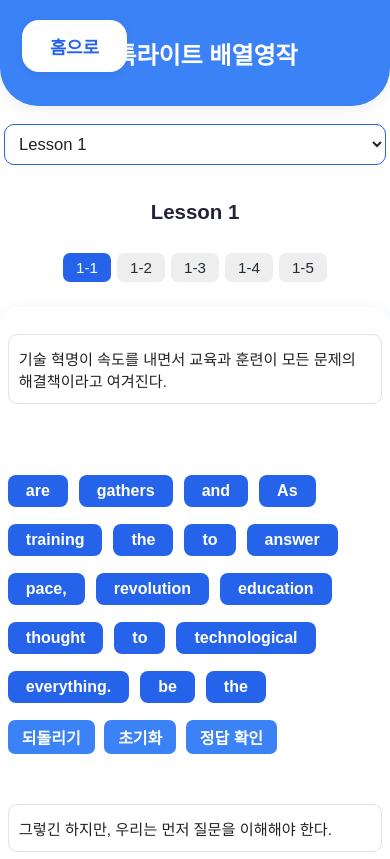
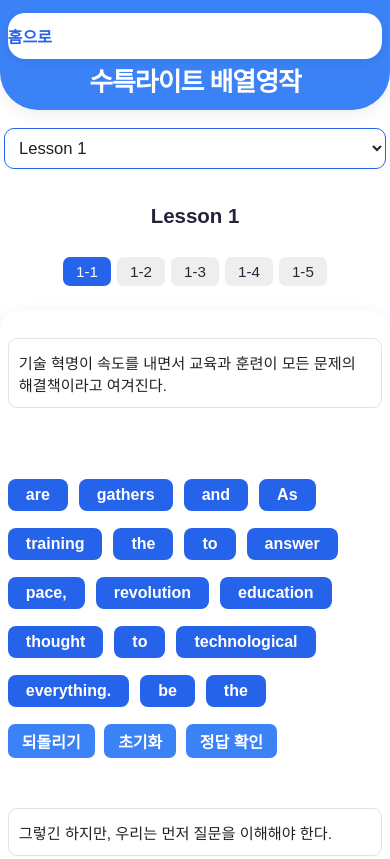
Before and after one commit to nmyway77/sutarr, a plain HTML site: page index.html in a window 390 px wide. Shown: the top 859 px of the page. Drawn offline with nearby package versions, Linux system fonts and the light colour scheme.

Commit message:
Add files via upload

```diff
--- a/index.html
+++ b/index.html
@@ -7,30 +7,45 @@
   <script src="https://cdnjs.cloudflare.com/ajax/libs/Sortable/1.15.0/Sortable.min.js"></script>
   <style>
     body { font-family: 'Arial Rounded MT Bold', Arial, sans-serif; background:#fff; margin:0; }
+    /* ----- 상단 Header 부분 ----- */
     .header {
-      background: #3b82f6; color: #fff; text-align: center;
-      font-size: 1.5rem; font-weight: bold; box-shadow: 0 4px 16px rgba(0,0,0,0.07);
-      margin-bottom: 18px; border-radius: 0 0 38px 38px;
-      min-height: 70px; position: relative;
-      display: flex; align-items: center; justify-content: center;
-      padding-top: 18px; padding-bottom: 18px;
+      background: #3b82f6;
+      color: #fff;
+      font-size: 1.5rem;
+      font-weight: bold;
+      box-shadow: 0 4px 16px rgba(0,0,0,0.07);
+      margin-bottom: 18px;
+      border-radius: 0 0 38px 38px;
+      min-height: 70px;
+      display: flex;
+      align-items: center;
+      justify-content: flex-start;
+      padding: 16px 12px 16px 16px;
+      gap: 18px;
+    }
+    .header-title {
+      flex: 1;
+      text-align: center;
+      font-size: 1.25em;
+      font-weight: bold;
+      letter-spacing: -1px;
+      line-height: 1.1;
     }
     .home-btn {
-      position: absolute;
-      left: 22px; top: 20px;
       background: #fff; color: #2563eb;
       font-size: 1.11rem; border: none; border-radius: 17px;
-      padding: 13px 28px;
+      padding: 10px 22px;
       font-weight: bold; cursor: pointer; text-decoration: none;
       box-shadow: 0 2px 9px #0001;
       z-index: 2;
+      transition: background 0.15s, color 0.15s;
       display: inline-block;
-      transition: background 0.15s, color 0.15s;
     }
     .home-btn:active, .home-btn:focus, .home-btn:hover {
       background: #eaf1ff; color: #1552b8;
       text-decoration: underline;
     }
+    /* ----- 메인 영역 ----- */
     .mainbar { max-width: 550px; margin: 15px auto 0 auto; display:flex; flex-direction:column; align-items:center; gap:12px; }
     .lesson-select { padding: 9px 10px; border: 1.3px solid #2563eb; border-radius: 10px; font-size: 1.04rem; background: #fff; color: #222; width: 100%; max-width:98vw; min-width:140px; margin-bottom: 5px;}
     .main-title { text-align: center; font-size: 1.28rem; font-weight: bold; margin: 18px 0 9px 0; color: #23243a;}
@@ -52,6 +67,23 @@
     .eng-btns button {padding:5px 14px; font-size:1em; border-radius:7px; border:none; background:#3b82f6; color:#fff; cursor:pointer; margin-right:5px; font-weight:bold;}
     .eng-btns button:active {background:#194ca0;}
     @media (max-width: 500px) {
+      .header {
+        flex-direction: column;
+        align-items: stretch;
+        gap: 7px;
+        padding: 13px 2vw 13px 2vw;
+        min-height: 80px;
+      }
+      .header-title {
+        text-align: center;
+        font-size: 1.08em;
+        margin-top: 2px;
+      }
+      .home-btn {
+        width: 100%;
+        font-size: 1rem;
+        padding: 11px 0;
+      }
       .mainbar { max-width: 99vw; }
       .content-box { padding: 7vw 2vw;}
       .en { min-width: 10vw; font-size: 0.95rem; }
@@ -63,7 +95,7 @@
 <body>
   <div class="header">
     <a class="home-btn" href="https://nmyway77.github.io/home2/">홈으로</a>
-    수특라이트 배열영작
+    <span class="header-title">수특라이트 배열영작</span>
   </div>
   <div class="mainbar">
     <select id="lessonSelect" class="lesson-select" onchange="changeLesson()"></select>
```
